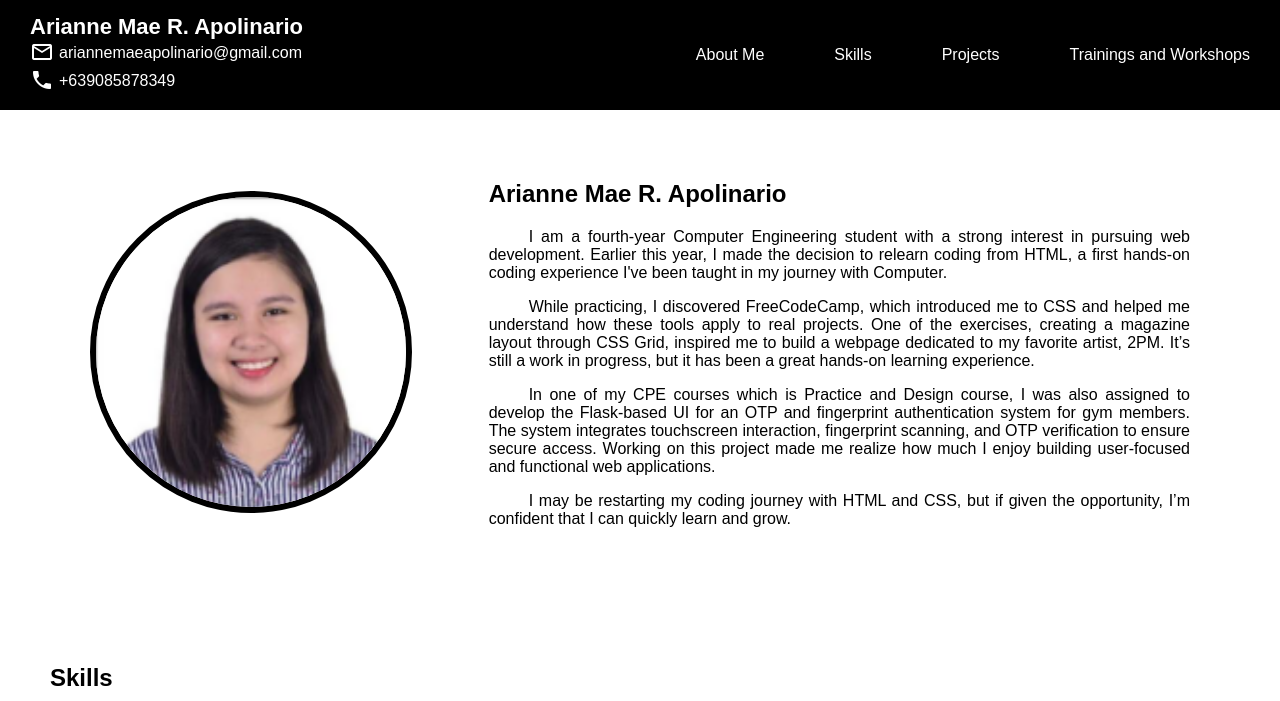
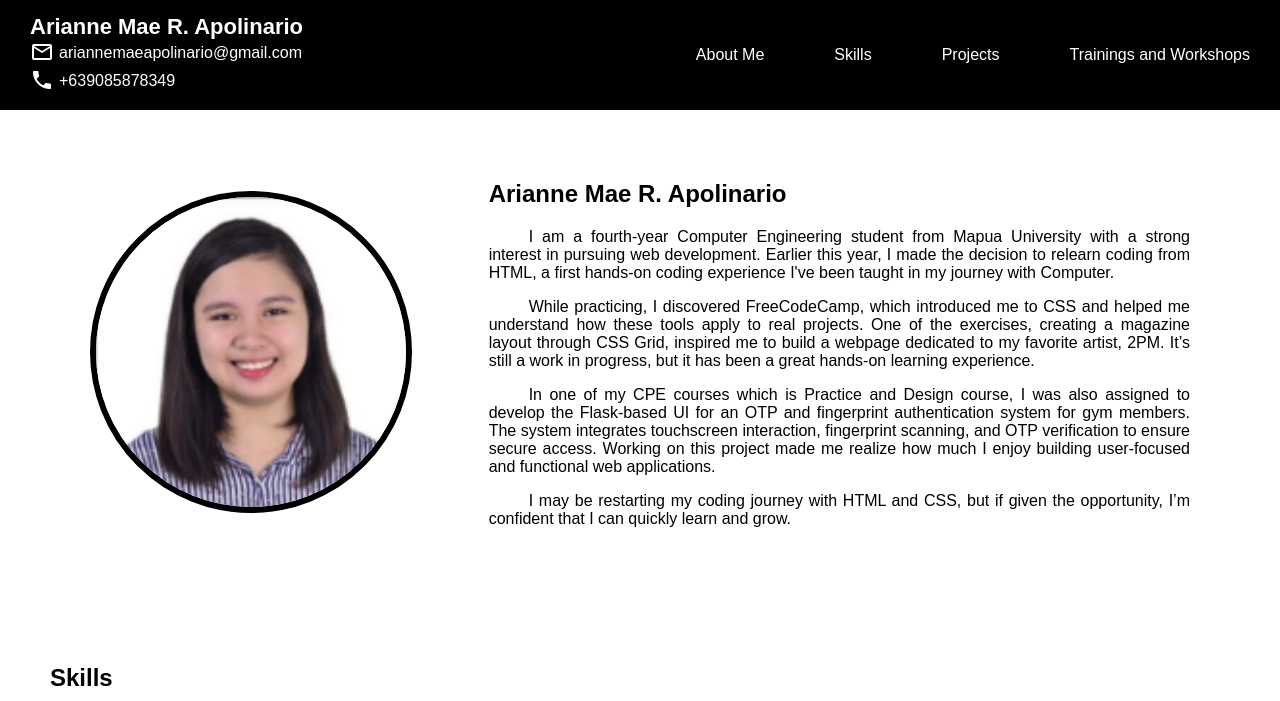
Before and after one commit to yanemeeyyyy/portfolio, a plain HTML site: page index.html in a window 1280 px wide. Shown: the top 701 px of the page. Drawn offline with Linux system fonts and the light colour scheme.

Commit message:
Update index.html

```diff
--- a/index.html
+++ b/index.html
@@ -30,7 +30,7 @@
     <img src="arianne.png" alt="Profile Picture">
     <aside>
       <h2>Arianne Mae R. Apolinario</h2>
-      <p>I am a fourth-year Computer Engineering student with a strong interest in pursuing web development. Earlier this year, I made the decision to relearn coding from HTML, a first hands-on coding experience I've been taught in my journey with Computer.</p>
+      <p>I am a fourth-year Computer Engineering student from Mapua University with a strong interest in pursuing web development. Earlier this year, I made the decision to relearn coding from HTML, a first hands-on coding experience I've been taught in my journey with Computer.</p>
       <p>While practicing, I discovered FreeCodeCamp, which introduced me to CSS and helped me understand how these tools apply to real projects. One of the exercises, creating a magazine layout through CSS Grid, inspired me to build a webpage dedicated to my favorite artist, 2PM. It’s still a work in progress, but it has been a great hands-on learning experience.</p>
       <p>In one of my CPE courses which is Practice and Design course, I was also assigned to develop the Flask-based UI for an OTP and fingerprint authentication system for gym members. The system integrates touchscreen interaction, fingerprint scanning, and OTP verification to ensure secure access. Working on this project made me realize how much I enjoy building user-focused and functional web applications.</p>
       <p>I may be restarting my coding journey with HTML and CSS, but if given the opportunity, I’m confident that I can quickly learn and grow.</p>
```
